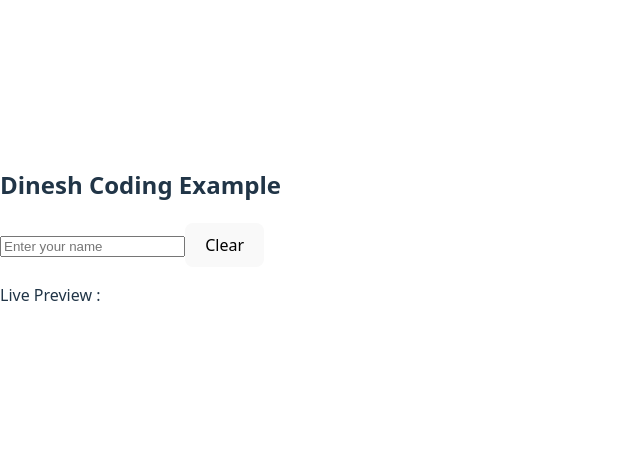
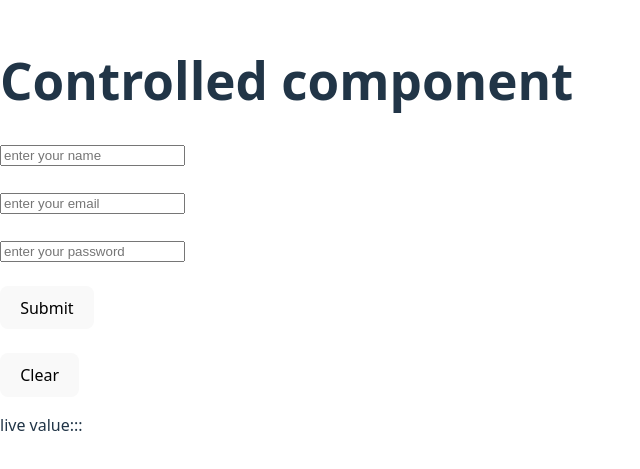
Before and after one commit to dineshctoula/react-Tutorial, a React (Vite) app: page / in a window 1280 px wide. Shown: the part 165-634 px from the top of the page, without its empty margins (0-640 px from the left). Built offline with nearby package versions, Linux system fonts and the light colour scheme.

Commit message:
controlled components in ReactJs

```diff
--- a/src/App.jsx
+++ b/src/App.jsx
@@ -1,19 +1,49 @@
 import { useState } from "react";
 
-function App(){
+function App() {
   const [name, setName]=useState("");
-  const HandelChange= (e)=>{
-    setName(e.target.value);
+
+  // name haru chae state variable ho
+  //  setname chae function jasle value update garxa
+
+
+  const[email, setEmail]=useState("");
+  const[password, setPassword]=useState("");
+  const handleSubmit =(e)=>{
+    e.preventDefault();
+    alert(`Name: ${name}, Email: ${email}, Password: ${password}`);
+
   }
+  const handleClear =()=>{
+    setName("");
+    setEmail("");
+    setPassword("");
+  }
+
   return (
+    // controlled component
     <div>
-      <h2>Dinesh Coding Example </h2>
-      <input type="text" value={name}
-      onChange={HandelChange}
+      <h1>Controlled component</h1>
+      <form onSubmit={handleSubmit}>
+        <input type="text" Value={name} onChange={(e)=>setName(e.target.value)} placeholder="enter your name" />
+        <br />
+        <br />
 
-      placeholder="Enter your name"/>
-      <button onClick={()=>setName("")}>Clear</button>
-      <p>Live Preview : {name}</p>
+        <input type="email" Value={email}   onChange={(e)=>setEmail(e.target.value)}  placeholder="enter your email" />
+        {/* mathe state variable lekheko ho value ma  */}
+        <br />
+        <br />
+        <input type="password" Value={password}
+         onChange={(e)=>setPassword(e.target.value)}
+        placeholder="enter your password" />
+        <br />
+        <br />
+        <button type="submit"> Submit</button>
+        <br />
+        <br />
+        <button type="reset"onClick={handleClear}>Clear</button>
+        <p>live value:{name}:{email}:{password}</p>
+      </form>
     </div>
   );
 }
```
